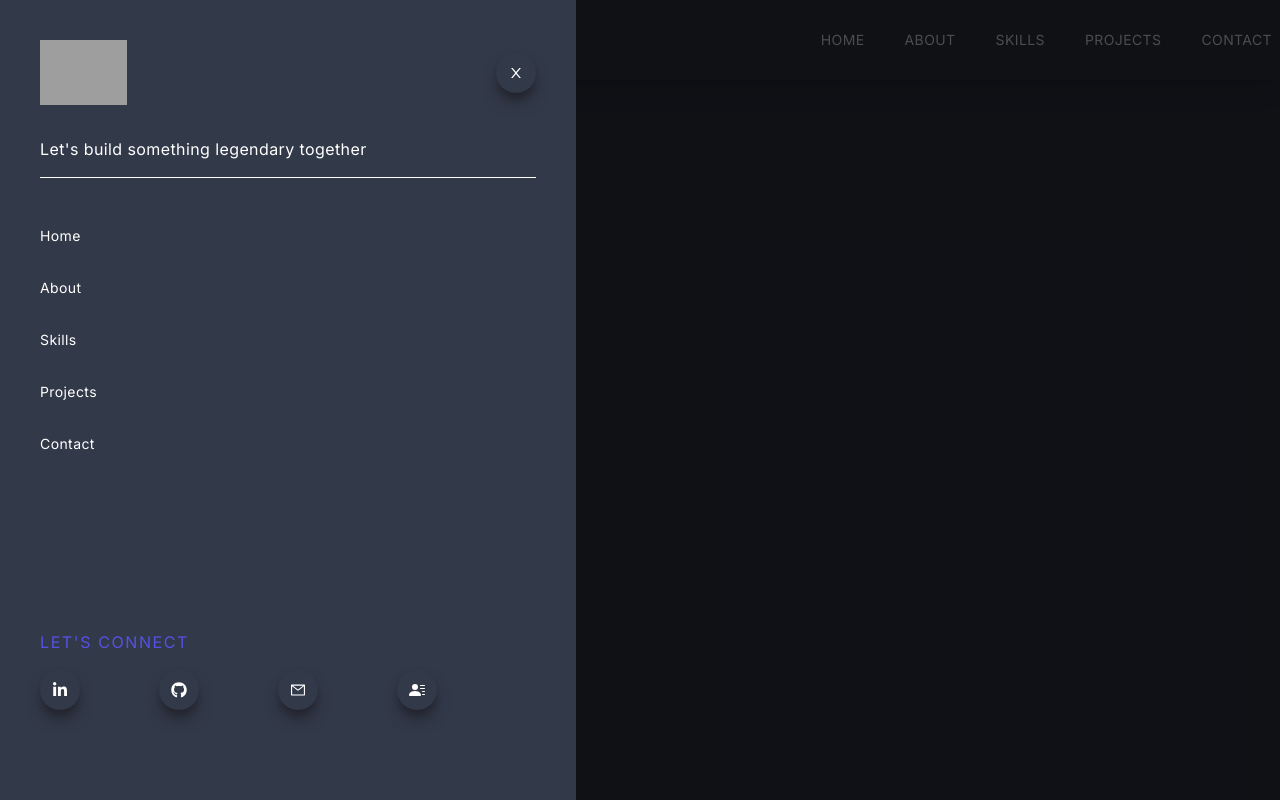
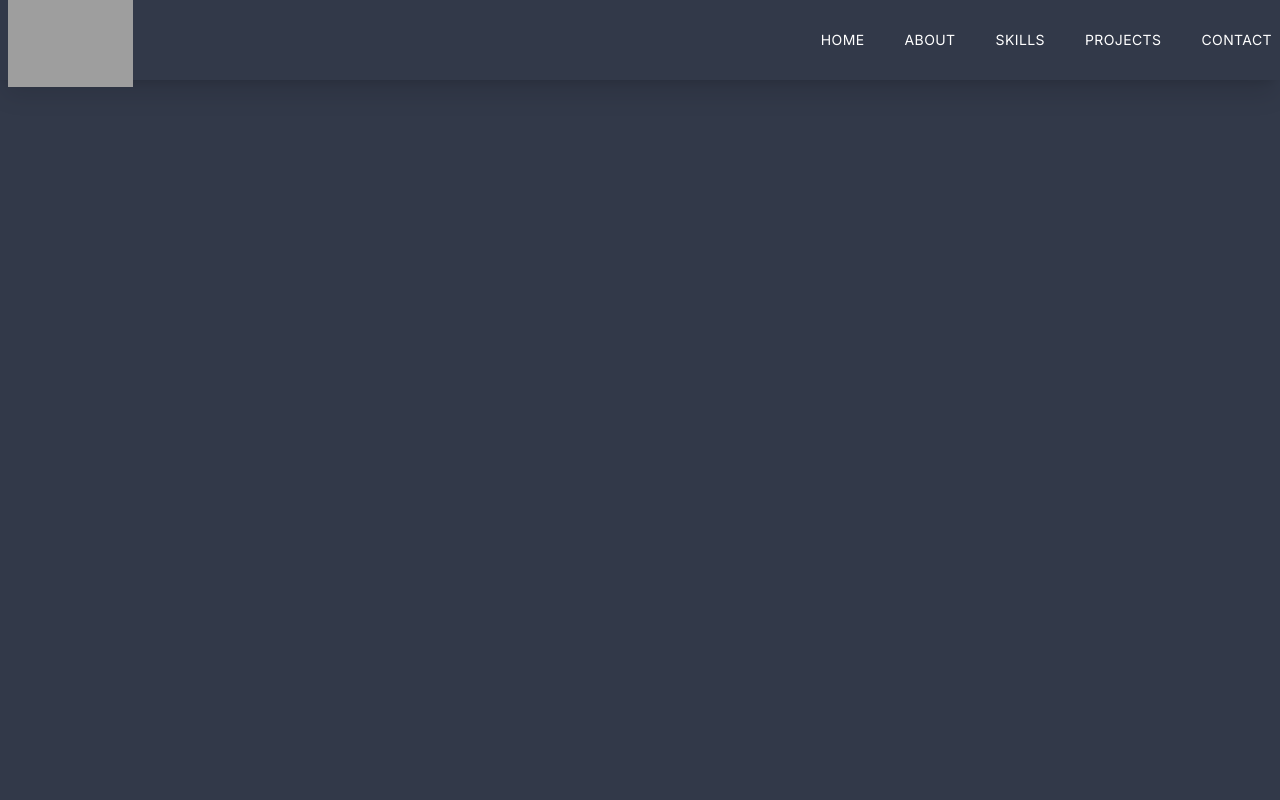
Before and after one commit to lorisohr/Portfolio, a Next.js app: page / in a window 1280 px wide. Built offline with nearby package versions, Linux system fonts and the light colour scheme; grey boxes are pictures that could not be loaded.

Commit message:
menu functionality

```diff
--- a/components/Navbar.jsx
+++ b/components/Navbar.jsx
@@ -1,4 +1,4 @@
-import React from "react";
+import React, { useState } from "react";
 import Image from "next/image";
 import Link from "next/link";
 import { AiOutlineClose, AiOutlineMenu, AiOutlineMail } from "react-icons/ai";
@@ -6,6 +6,12 @@
 import { BsFillPersonLinesFill } from "react-icons/bs";
 
 const Navbar = () => {
+  const [nav, setNav] = useState(false);
+
+  const handleNav = () => {
+    setNav(!nav);
+  };
+
   return (
     <div className="fixed w-full h-20 shadow-xl z-[100]">
       <div className="flex justify-between items-center w-full h-full px-2 2xl:px-16">
@@ -39,15 +45,23 @@
             </Link>
           </ul>
           {/*Handy-Größe*/}
-          <div className="md:hidden">
+          <div onClick={handleNav} className="md:hidden cursor-pointer">
             <AiOutlineMenu size={25} />
           </div>
         </div>
       </div>
 
       {/*Menü*/}
-      <div className="fixed left-0 top-0 w-full h-screen bg-black/70">
-        <div className="fixed left-0 top-0 w-[75%] sm:w-[60%] md:w-[45%] h-screen bg-[#323949] p-10 ease-in duration-500">
+      <div
+        className={nav ? "fixed left-0 top-0 w-full h-screen bg-black/70" : ""}
+      >
+        <div
+          className={
+            nav
+              ? "fixed left-0 top-0 w-[75%] sm:w-[60%] md:w-[45%] h-screen bg-[#323949] p-10 ease-in duration-500"
+              : "fixed left-[-100%] top-0 ease-in duration-500"
+          }
+        >
           <div>
             <div className="flex w-full items-center justify-between">
               <Image
@@ -57,7 +71,10 @@
                 alt="/"
               />
 
-              <div className="rounded-full shadow-lg shadow-[#212129] p-3 cursor-pointer">
+              <div
+                onClick={handleNav}
+                className="rounded-full shadow-lg shadow-[#212129] p-3 cursor-pointer"
+              >
                 <AiOutlineClose />
               </div>
             </div>
```
Also changed, not shown: app/page.js (+7 -5 lines).
